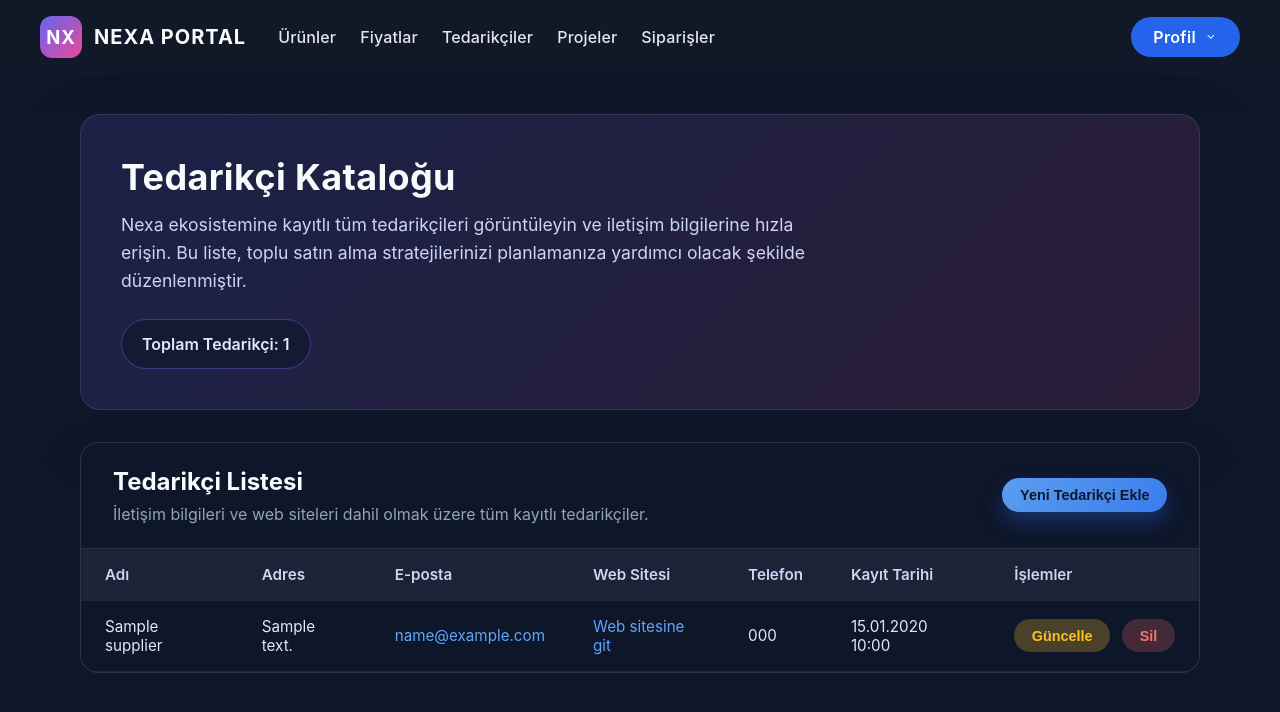
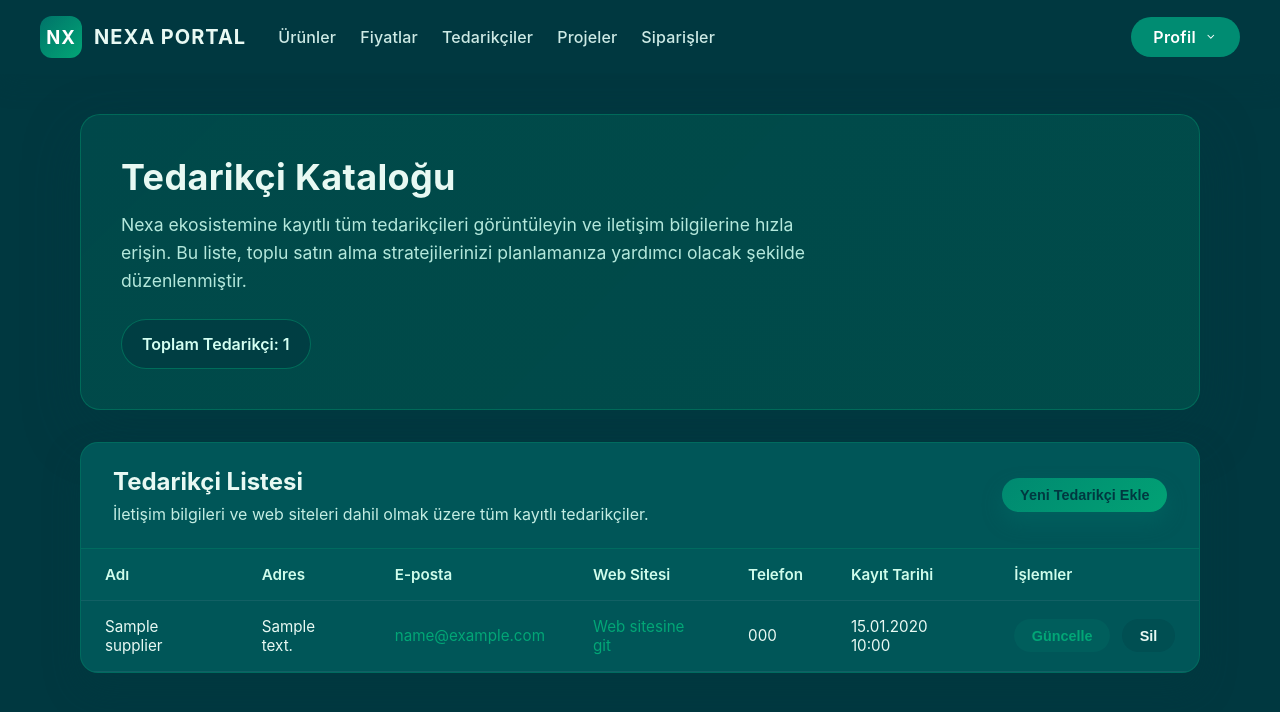
Before and after one commit to hakanicellioglu/nexa, a PHP site: page /suppliers.php in a window 1280 px wide. Shown: the top 712 px of the page. Run offline with PHP 8.4, Linux system fonts and the light colour scheme; tables that the repository leaves empty hold one stand-in row (values such as "Sample post").

Commit message:
feat: apply ocean-inspired color theme

```diff
--- a/header.php
+++ b/header.php
@@ -19,9 +19,9 @@ if (!function_exists('nexaHeaderStyles')) {
         align-items: center;
         justify-content: space-between;
         padding: 1rem 2.5rem;
-        background: #111827;
-        color: #f9fafb;
-        box-shadow: 0 10px 24px rgba(15, 23, 42, 0.25);
+        background: #003840;
+        color: #E8F9F3;
+        box-shadow: 0 10px 24px rgba(0, 56, 64, 0.25);
     }
 
     .nexa-logo {
@@ -41,11 +41,11 @@ if (!function_exists('nexaHeaderStyles')) {
         width: 42px;
         height: 42px;
         border-radius: 12px;
-        background: linear-gradient(135deg, #6366f1, #ec4899);
+        background: linear-gradient(135deg, #007369, #02A676);
         align-items: center;
         justify-content: center;
         font-size: 1.15rem;
-        color: #ffffff;
+        color: #FFFFFF;
     }
 
     .nexa-nav {
@@ -56,7 +56,7 @@ if (!function_exists('nexaHeaderStyles')) {
     }
 
     .nexa-nav a {
-        color: #e5e7eb;
+        color: #CDEAE5;
         text-decoration: none;
         font-weight: 500;
         letter-spacing: 0.01em;
@@ -65,7 +65,7 @@ if (!function_exists('nexaHeaderStyles')) {
 
     .nexa-nav a:hover,
     .nexa-nav a:focus {
-        color: #ffffff;
+        color: #FFFFFF;
     }
 
     .nexa-profile-dropdown {
@@ -87,8 +87,8 @@ if (!function_exists('nexaHeaderStyles')) {
         gap: 0.5rem;
         padding: 0.6rem 1.4rem;
         border-radius: 999px;
-        background: #2563eb;
-        color: #ffffff;
+        background: #008C72;
+        color: #FFFFFF;
         border: none;
         cursor: pointer;
         font-weight: 600;
@@ -98,7 +98,7 @@ if (!function_exists('nexaHeaderStyles')) {
 
     .nexa-profile-toggle:focus,
     .nexa-profile-toggle:hover {
-        background: #1d4ed8;
+        background: #007369;
         transform: translateY(-1px);
     }
 
@@ -113,9 +113,9 @@ if (!function_exists('nexaHeaderStyles')) {
         right: 0;
         margin-top: 0.5rem;
         min-width: 180px;
-        background: #1f2937;
+        background: #005A5B;
         border-radius: 12px;
-        box-shadow: 0 12px 24px rgba(15, 23, 42, 0.35);
+        box-shadow: 0 12px 24px rgba(0, 56, 64, 0.35);
         padding: 0.4rem;
         display: flex;
         flex-direction: column;
@@ -127,7 +127,7 @@ if (!function_exists('nexaHeaderStyles')) {
         display: block;
         padding: 0.6rem 0.9rem;
         border-radius: 8px;
-        color: #f9fafb;
+        color: #E8F9F3;
         text-decoration: none;
         font-weight: 500;
         transition: background 0.2s ease;
@@ -135,7 +135,7 @@ if (!function_exists('nexaHeaderStyles')) {
 
     .nexa-profile-menu a:hover,
     .nexa-profile-menu a:focus {
-        background: rgba(59, 130, 246, 0.25);
+        background: rgba(0, 140, 114, 0.25);
     }
 
     .nexa-profile-dropdown:not([open]) .nexa-profile-menu {
--- a/suppliers.php
+++ b/suppliers.php
@@ -68,8 +68,8 @@ $totalSuppliers = count($suppliers);
         body {
             margin: 0;
             font-family: "Inter", Arial, sans-serif;
-            background: #0f172a;
-            color: #f8fafc;
+            background: #003840;
+            color: #E8F9F3;
         }
 
         main {
@@ -81,11 +81,11 @@ $totalSuppliers = count($suppliers);
         }
 
         .hero {
-            background: linear-gradient(135deg, rgba(99, 102, 241, 0.15), rgba(236, 72, 153, 0.12));
-            border: 1px solid rgba(148, 163, 184, 0.18);
+            background: linear-gradient(135deg, rgba(0, 140, 114, 0.2), rgba(2, 166, 118, 0.18));
+            border: 1px solid rgba(2, 166, 118, 0.35);
             border-radius: 20px;
             padding: 2.5rem;
-            box-shadow: 0 20px 55px rgba(15, 23, 42, 0.35);
+            box-shadow: 0 20px 55px rgba(0, 56, 64, 0.35);
         }
 
         .hero h1 {
@@ -96,7 +96,7 @@ $totalSuppliers = count($suppliers);
 
         .hero p {
             margin: 0;
-            color: #cbd5f5;
+            color: #B4E8DC;
             font-size: 1.1rem;
             max-width: 720px;
             line-height: 1.6;
@@ -107,25 +107,25 @@ $totalSuppliers = count($suppliers);
             display: inline-flex;
             align-items: center;
             gap: 0.75rem;
-            background: rgba(15, 23, 42, 0.6);
+            background: rgba(0, 56, 64, 0.6);
             padding: 0.85rem 1.25rem;
             border-radius: 999px;
-            border: 1px solid rgba(99, 102, 241, 0.45);
-            color: #e0e7ff;
+            border: 1px solid rgba(2, 166, 118, 0.45);
+            color: #D4FFF2;
             font-weight: 600;
         }
 
         .table-card {
-            background: rgba(15, 23, 42, 0.92);
+            background: rgba(0, 90, 91, 0.92);
             border-radius: 18px;
-            border: 1px solid rgba(148, 163, 184, 0.2);
-            box-shadow: 0 16px 35px rgba(15, 23, 42, 0.35);
+            border: 1px solid rgba(2, 166, 118, 0.25);
+            box-shadow: 0 16px 35px rgba(0, 56, 64, 0.35);
             overflow: hidden;
         }
 
         .table-header {
             padding: 1.5rem 2rem;
-            border-bottom: 1px solid rgba(148, 163, 184, 0.18);
+            border-bottom: 1px solid rgba(2, 166, 118, 0.25);
             display: flex;
             flex-wrap: wrap;
             align-items: center;
@@ -155,29 +155,29 @@ $totalSuppliers = count($suppliers);
         }
 
         .table-actions button:focus-visible {
-            outline: 2px solid rgba(96, 165, 250, 0.65);
+            outline: 2px solid rgba(2, 166, 118, 0.65);
             outline-offset: 2px;
         }
 
         .action-add {
-            background: linear-gradient(135deg, rgba(96, 165, 250, 0.95), rgba(59, 130, 246, 0.95));
-            color: #0f172a;
-            box-shadow: 0 10px 20px rgba(37, 99, 235, 0.35);
+            background: linear-gradient(135deg, rgba(0, 140, 114, 0.95), rgba(2, 166, 118, 0.95));
+            color: #003840;
+            box-shadow: 0 10px 20px rgba(0, 115, 105, 0.35);
         }
 
         .action-edit {
-            background: rgba(251, 191, 36, 0.25);
-            color: #fbbf24;
+            background: rgba(0, 115, 105, 0.25);
+            color: #02A676;
         }
 
         .action-delete {
-            background: rgba(248, 113, 113, 0.22);
-            color: #f87171;
+            background: rgba(0, 56, 64, 0.25);
+            color: #E8F9F3;
         }
 
         .table-actions button:hover {
             transform: translateY(-1px);
-            box-shadow: 0 12px 18px rgba(15, 23, 42, 0.25);
+            box-shadow: 0 12px 18px rgba(0, 56, 64, 0.25);
         }
 
         .table-actions button:disabled {
@@ -189,7 +189,7 @@ $totalSuppliers = count($suppliers);
 
         .table-header p {
             margin: 0;
-            color: #94a3b8;
+            color: #C3EDE3;
         }
 
         table {
@@ -198,7 +198,7 @@ $totalSuppliers = count($suppliers);
         }
 
         thead {
-            background: rgba(30, 41, 59, 0.8);
+            background: rgba(0, 90, 91, 0.8);
         }
 
         th,
@@ -210,28 +210,28 @@ $totalSuppliers = count($suppliers);
 
         th {
             font-weight: 600;
-            color: #cbd5f5;
+            color: #CFFCEB;
             font-size: 0.95rem;
         }
 
         td {
-            color: #e2e8f0;
+            color: #E8F9F3;
             font-size: 0.95rem;
         }
 
         tbody tr:hover {
-            background: rgba(99, 102, 241, 0.08);
+            background: rgba(0, 140, 114, 0.12);
         }
 
         .empty-state {
             padding: 2.5rem;
             text-align: center;
-            color: #94a3b8;
+            color: #C3EDE3;
             font-size: 1rem;
         }
 
         a.supplier-link {
-            color: #60a5fa;
+            color: #02A676;
             text-decoration: none;
         }
 
```
Also changed, not shown: api/suppliers/add.php (+30 -21 lines), api/suppliers/edit.php (+29 -20 lines), dashboard.php (+17 -17 lines), index.php (+10 -10 lines), login.php (+25 -16 lines), register.php (+24 -15 lines).
